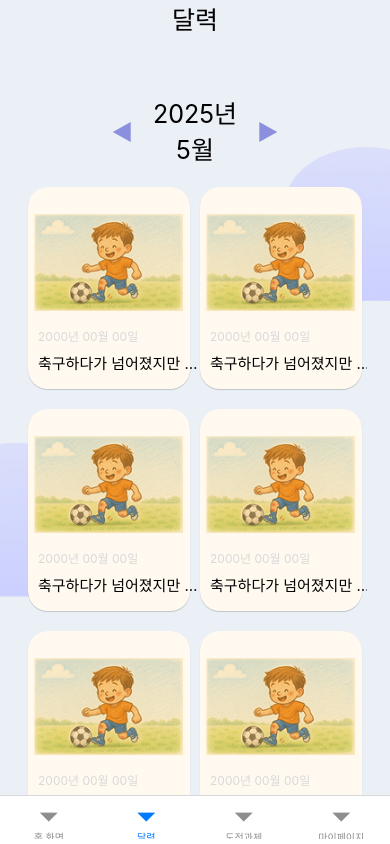
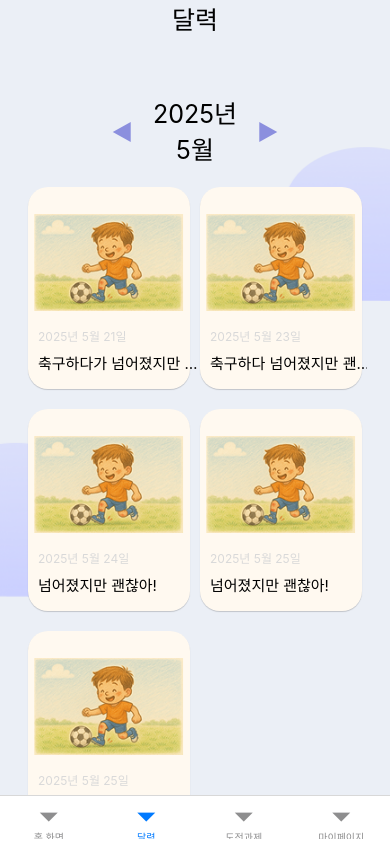
Before and after one commit to AI-Buddies/FrontEnd, a React Native app in the folder sketchtalk/: screen /CalendarStackNavigator in a window 390 px wide. Built offline with nearby package versions, Linux system fonts and the light colour scheme.

Commit message:
feat: update dummy data for calendar screen

```diff
--- a/sketchtalk/src/screens/calendar/CalendarMainScreen.js
+++ b/sketchtalk/src/screens/calendar/CalendarMainScreen.js
@@ -15,16 +15,41 @@ import Entypo from 'react-native-vector-icons/Entypo';
 const {width, height} = Dimensions.get('window');
 
 const dummyData = [
-  {style_name: '화풍1'},
-  {style_name: '화풍2'},
-  {style_name: '화풍3'},
-  {style_name: '화풍4'},
-  {style_name: '화풍5'},
-  {style_name: '화풍6'},
-  {style_name: '화풍7'},
-  {style_name: '화풍8'},
-  {style_name: '화풍9'},
-  {style_name: '화풍10'},
+  {
+    id: 1,
+    dateYear: 2025,
+    dateMonth: 5,
+    dateDay: 21,
+    title: '축구하다가 넘어졌지만 괜찮아!',
+  },
+  {
+    id: 2,
+    dateYear: 2025,
+    dateMonth: 5,
+    dateDay: 23,
+    title: '축구하다 넘어졌지만 괜찮아!',
+  },
+  {
+    id: 3,
+    dateYear: 2025,
+    dateMonth: 5,
+    dateDay: 24,
+    title: '넘어졌지만 괜찮아!',
+  },
+  {
+    id: 4,
+    dateYear: 2025,
+    dateMonth: 5,
+    dateDay: 25,
+    title: '넘어졌지만 괜찮아!',
+  },
+  {
+    id: 5,
+    dateYear: 2025,
+    dateMonth: 5,
+    dateDay: 25,
+    title: '축구하다 넘어졌지만 괜찮아!',
+  },
 ];
 
 export default function CalenderMainScreen() {
@@ -40,38 +65,14 @@ export default function CalenderMainScreen() {
         }}>
         달력
       </Text>
-      <View
-        style={{
-          flex: 1,
-          flexDirection: 'row',
-
-          alignItems: 'center',
-          justifyContent: 'center',
-        }}>
-        <Pressable style={{flex: 1, alignItems: 'flex-end'}}>
-          <Entypo name="triangle-left" size={40} color={'#8B8FDE'} />
-        </Pressable>
-        <Text
-          style={{
-            fontSize: 25,
-            flex: 2,
-            textAlign: 'center',
-            textAlignVertical: 'top',
-            marginBottom: 5,
-          }}>
-          2025년 5월
-        </Text>
-        <Pressable style={{flex: 1, alignItems: 'flex-start'}}>
-          <Entypo name="triangle-right" size={40} color={'#8B8FDE'} />
-        </Pressable>
-      </View>
+      <CalendarNavigator />
       <View style={{flex: 7}}>
         <FlatList
           contentContainerStyle={{
-            alignItems: 'center',
+            alignItems: 'flex-start',
             justifyContent: 'center',
           }}
-          keyExtractor={item => item.style_name}
+          keyExtractor={item => item.id}
           fadingEdgeLength={100}
           data={dummyData}
           renderItem={({item}) => <CalendarItem {...item} />}
@@ -117,7 +118,7 @@ const CalendarItem = item => (
           fontSize: 12,
           color: '#d9d9d9',
         }}>
-        2000년 00월 00일
+        {item.dateYear}년 {item.dateMonth}월 {item.dateDay}일
       </Text>
       <Text
         style={{
@@ -127,10 +128,38 @@ const CalendarItem = item => (
           fontSize: 15,
         }}
         numberOfLines={1}>
-        축구하다가 넘어졌지만 괜찮아!
+        {item.title}
       </Text>
     </View>
   </Pressable>
+);
+
+const CalendarNavigator = () => (
+  <View
+    style={{
+      flex: 1,
+      flexDirection: 'row',
+
+      alignItems: 'center',
+      justifyContent: 'center',
+    }}>
+    <Pressable style={{flex: 1, alignItems: 'flex-end'}}>
+      <Entypo name="triangle-left" size={40} color={'#8B8FDE'} />
+    </Pressable>
+    <Text
+      style={{
+        fontSize: 25,
+        flex: 2,
+        textAlign: 'center',
+        textAlignVertical: 'top',
+        marginBottom: 5,
+      }}>
+      2025년 5월
+    </Text>
+    <Pressable style={{flex: 1, alignItems: 'flex-start'}}>
+      <Entypo name="triangle-right" size={40} color={'#8B8FDE'} />
+    </Pressable>
+  </View>
 );
 
 const Background = styled(ImageBackground)`
--- a/sketchtalk/src/screens/diary/DiaryChooseArtstyleScreen.js
+++ b/sketchtalk/src/screens/diary/DiaryChooseArtstyleScreen.js
@@ -24,7 +24,6 @@ const dummyData = [
   {style_name: '화풍7'},
   {style_name: '화풍8'},
   {style_name: '화풍9'},
-  {style_name: '화풍10'},
 ];
 
 export default function DiaryChooseArtstyleScreen() {
@@ -45,7 +44,7 @@ export default function DiaryChooseArtstyleScreen() {
         }}>
         <FlatList
           contentContainerStyle={{
-            alignItems: 'center',
+            alignItems: 'flex-start',
             justifyContent: 'center',
           }}
           keyExtractor={item => item.style_name}
@@ -67,11 +66,13 @@ const MessageItem = item => (
       width: 150,
       height: 125,
       textAlign: 'center',
-      margin: 10,
+      marginHorizontal: 5,
+      marginVertical: 10,
     }}
     onPress={item.onPress}>
     <Image
-      style={{width: 150}}
+      style={{width: 150, height: 125}}
+      resizeMode="contain"
       source={require('../../assets/soccer_diary.png')}
     />
     <Text style={{alignSelf: 'flex-end'}}>{item.style_name}</Text>
```
